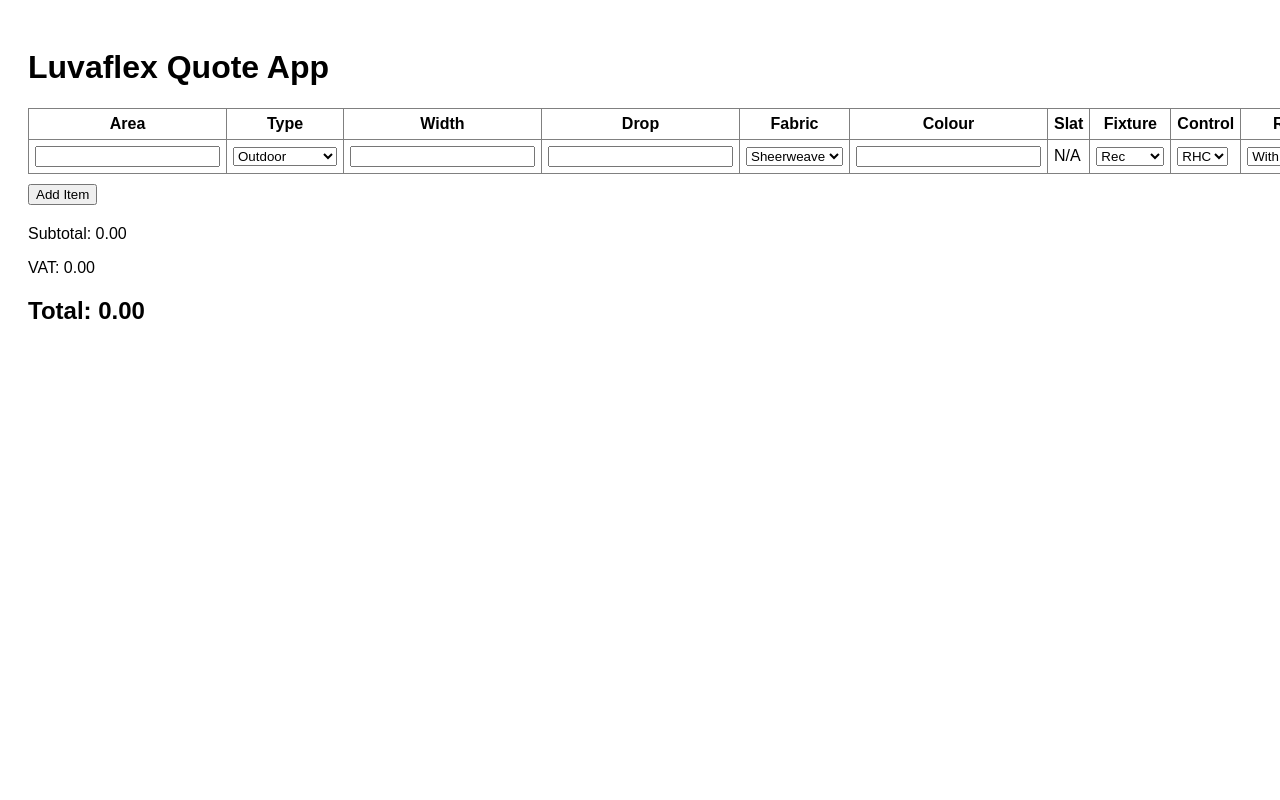
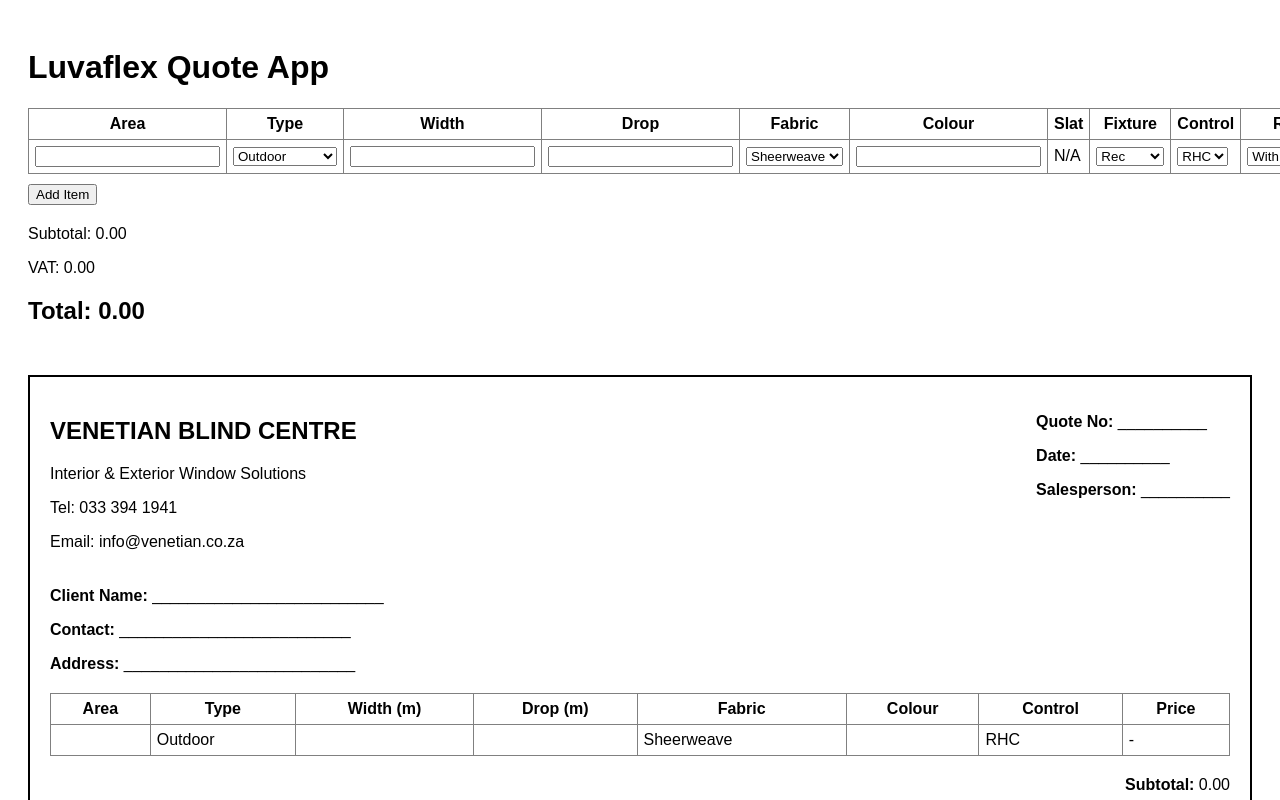
Before and after one commit to vbcsales2-prog/luvaflex-app, a Next.js app: page / in a window 1280 px wide. Shown: the top 800 px of the page. Built offline with nearby package versions, Linux system fonts and the light colour scheme.

Commit message:
Update page.tsx

```diff
--- a/app/page.tsx
+++ b/app/page.tsx
@@ -422,6 +422,87 @@
         <p>VAT: {currency(vat)}</p>
         <h2>Total: {currency(grandTotal)}</h2>
       </div>
+      {/* ================= QUOTE PREVIEW ================= */}
+
+<div style={{
+  marginTop: 50,
+  padding: 20,
+  border: "2px solid #000",
+  background: "#fff"
+}}>
+
+  {/* HEADER */}
+  <div style={{ display: "flex", justifyContent: "space-between" }}>
+
+    {/* COMPANY */}
+    <div>
+      <h2>VENETIAN BLIND CENTRE</h2>
+      <p>Interior & Exterior Window Solutions</p>
+      <p>Tel: 033 394 1941</p>
+      <p>Email: info@venetian.co.za</p>
+    </div>
+
+    {/* QUOTE INFO */}
+    <div>
+      <p><b>Quote No:</b> __________</p>
+      <p><b>Date:</b> __________</p>
+      <p><b>Salesperson:</b> __________</p>
+    </div>
+
+  </div>
+
+  {/* CLIENT */}
+  <div style={{ marginTop: 20 }}>
+    <p><b>Client Name:</b> __________________________</p>
+    <p><b>Contact:</b> __________________________</p>
+    <p><b>Address:</b> __________________________</p>
+  </div>
+
+  {/* TABLE */}
+  <table border={1} cellPadding={6} style={{ width: "100%", marginTop: 20, borderCollapse: "collapse" }}>
+    <thead>
+      <tr>
+        <th>Area</th>
+        <th>Type</th>
+        <th>Width (m)</th>
+        <th>Drop (m)</th>
+        <th>Fabric</th>
+        <th>Colour</th>
+        <th>Control</th>
+        <th>Price</th>
+      </tr>
+    </thead>
+
+    <tbody>
+      {computed.map(i => (
+        <tr key={i.id}>
+          <td>{i.area}</td>
+          <td>{i.type}</td>
+          <td>{i.width}</td>
+          <td>{i.drop}</td>
+          <td>{i.fabric}</td>
+          <td>{i.colour}</td>
+          <td>{i.control}</td>
+          <td>{i.total ? currency(i.total) : "-"}</td>
+        </tr>
+      ))}
+    </tbody>
+  </table>
+
+  {/* TOTALS */}
+  <div style={{ marginTop: 20, textAlign: "right" }}>
+    <p><b>Subtotal:</b> {currency(subtotal)}</p>
+    <p><b>VAT:</b> {currency(vat)}</p>
+    <h3>Total: {currency(grandTotal)}</h3>
+  </div>
+
+  {/* NOTES */}
+  <div style={{ marginTop: 20 }}>
+    <p><b>Notes:</b></p>
+    <p>All quotations are valid for 7 days. Lead time 10–12 working days.</p>
+  </div>
+
+</div>
     </div>
   );
 }
```
